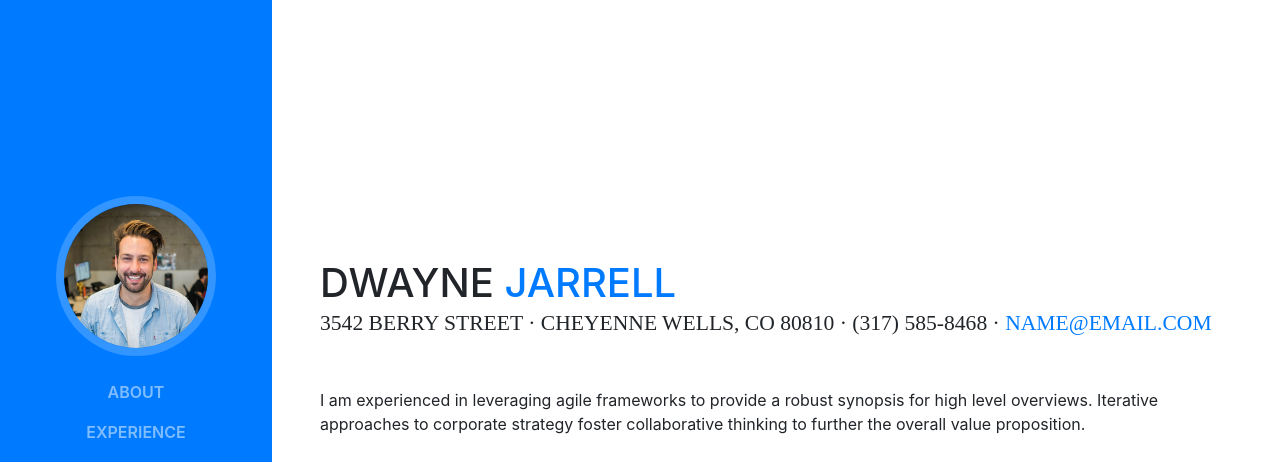
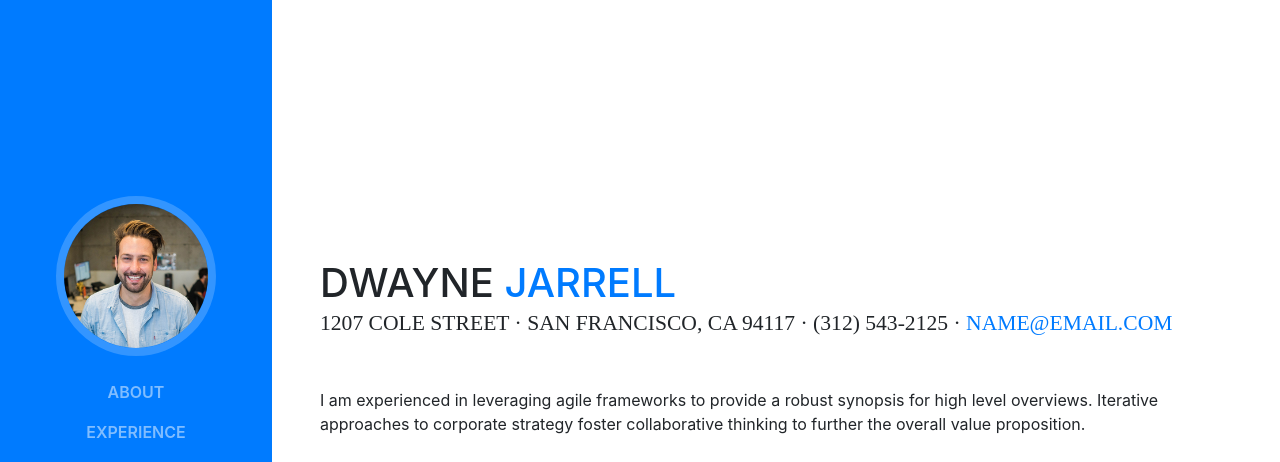
Before and after one commit to dwaynejarrell/test-site, a website with bundled scripts: page index.html in a window 1280 px wide. Shown: the top 462 px of the page. Built offline with nearby package versions, Linux system fonts and the light colour scheme; a web font is replaced by a local one.

Commit message:
added address

```diff
--- a/index.html
+++ b/index.html
@@ -68,7 +68,7 @@
           <h1 class="mb-0">Dwayne
             <span class="text-primary">Jarrell</span>
           </h1>
-          <div class="subheading mb-5">3542 Berry Street · Cheyenne Wells, CO 80810 · (317) 585-8468 ·
+          <div class="subheading mb-5">1207 Cole Street · San Francisco, CA 94117 · (312) 543-2125 ·
             <a href="mailto:name@email.com">name@email.com</a>
           </div>
           <p class="mb-5">I am experienced in leveraging agile frameworks to provide a robust synopsis for high level overviews. Iterative approaches to corporate strategy foster collaborative thinking to further the overall value proposition.</p>
```
